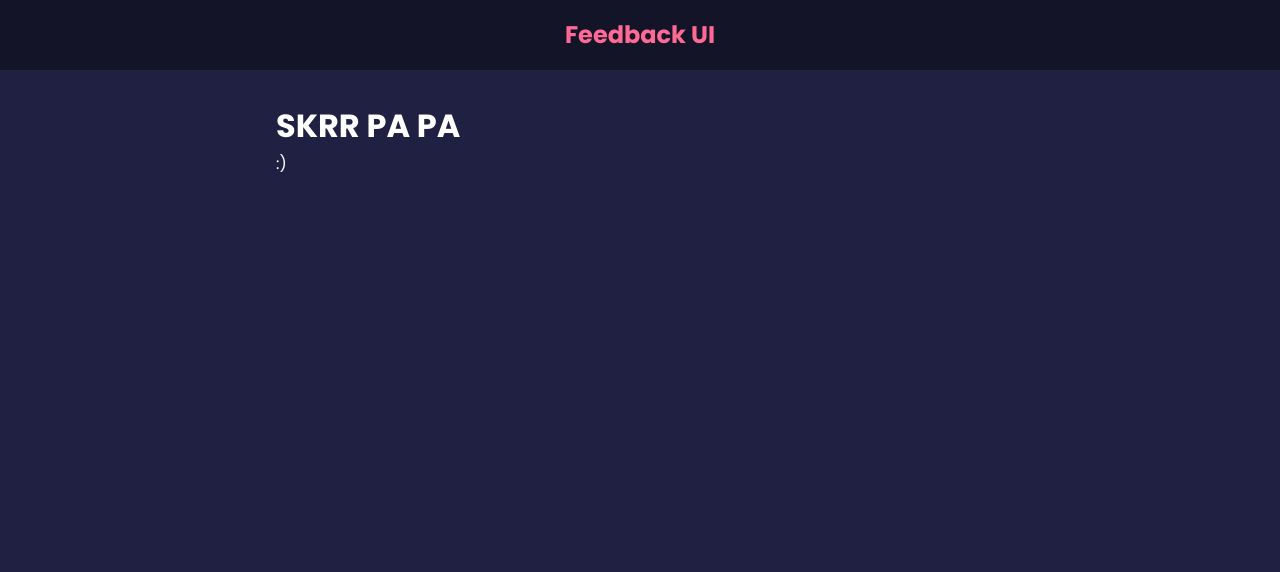
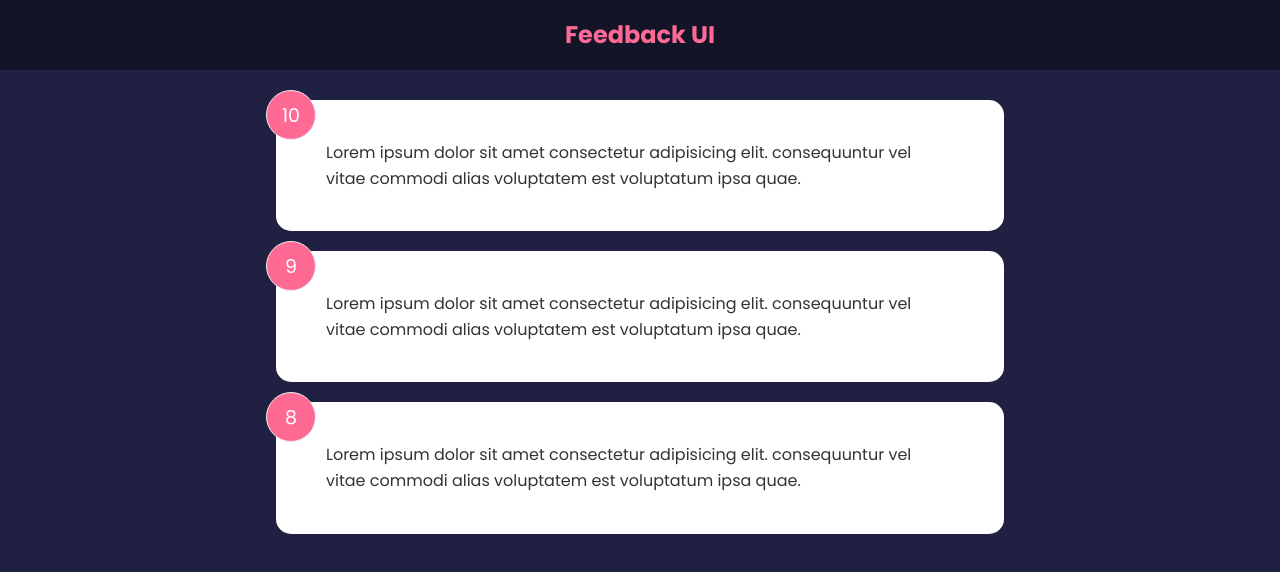
Before and after one commit to OnaKotryna/FeedbackApp, a React (Create React App) app: page / in a window 1280 px wide. Shown: the top 572 px of the page. Built offline with nearby package versions, Linux system fonts and the light colour scheme.

Commit message:
Global state

```diff
--- a/src/App.js
+++ b/src/App.js
@@ -1,13 +1,16 @@
+import { useState } from "react";
 import Header from "./components/Header";
+import FeedbackList from "./components/FeedbackList";
+import FeedbackData from "./data/FeedbackData";
 
 function App() {
+  const [feedback, setFeedback] = useState(FeedbackData);
   const title = "Skrr pa pa";
   return (
     <>
       <Header />
       <div className="container">
-        <h1>{title.toLocaleUpperCase()}</h1>
-        <p>:)</p>
+        <FeedbackList feedback={feedback} />
       </div>
     </>
   );
--- /dev/null
+++ b/src/components/FeedbackItem.jsx
@@ -0,0 +1,10 @@
+function FeedbackItem({ item }) {
+  return (
+    <div className="card">
+      <div className="num-display">{item.rating}</div>
+      <div className="text-display">{item.text}</div>
+    </div>
+  );
+}
+
+export default FeedbackItem;
--- /dev/null
+++ b/src/components/FeedbackList.jsx
@@ -0,0 +1,17 @@
+import React from "react";
+import FeedbackItem from "./FeedbackItem";
+
+function FeedbackList({ feedback }) {
+  if (!feedback || feedback.length === 0) {
+    return <p>No Feedback Yet</p>;
+  }
+  return (
+    <div className="feedback-list">
+      {feedback.map((item) => (
+        <FeedbackItem key={item.id} item={item} />
+      ))}
+    </div>
+  );
+}
+
+export default FeedbackList;
--- /dev/null
+++ b/src/data/FeedbackData.js
@@ -0,0 +1,19 @@
+const FeedbackData = [
+  {
+    id: 1,
+    rating: 10,
+    text: "Lorem ipsum dolor sit amet consectetur adipisicing elit. consequuntur vel vitae commodi alias voluptatem est voluptatum ipsa quae.",
+  },
+  {
+    id: 2,
+    rating: 9,
+    text: "Lorem ipsum dolor sit amet consectetur adipisicing elit. consequuntur vel vitae commodi alias voluptatem est voluptatum ipsa quae.",
+  },
+  {
+    id: 3,
+    rating: 8,
+    text: "Lorem ipsum dolor sit amet consectetur adipisicing elit. consequuntur vel vitae commodi alias voluptatem est voluptatum ipsa quae.",
+  },
+];
+
+export default FeedbackData;
```
